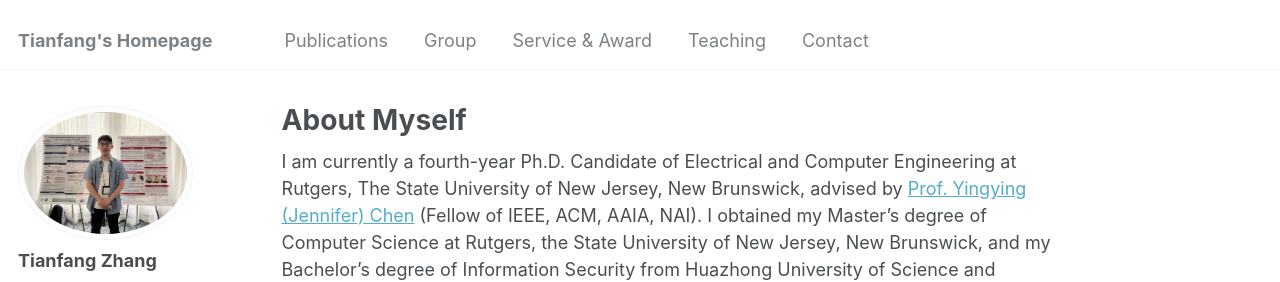
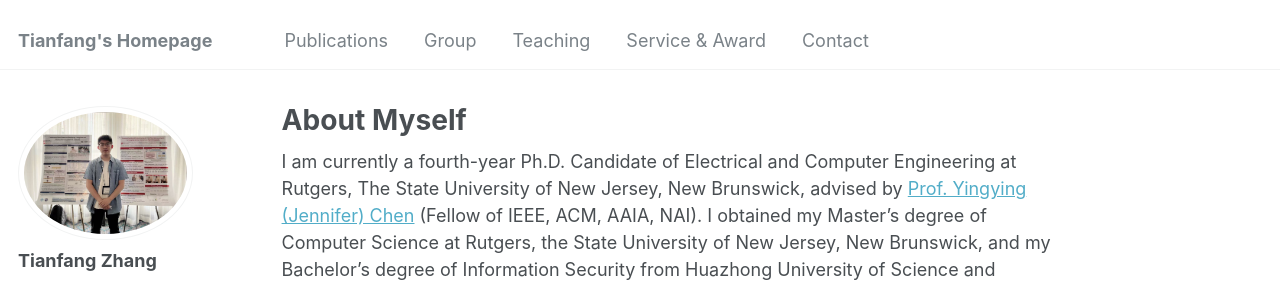
Before and after one commit to tianfang96/tianfang96.github.io, a Jekyll site: the page built from _pages/about.md, in a window 1280 px wide. Shown: the top 282 px of the page. Built offline with Jekyll 4.4.1, drawn with Linux system fonts in a browser that asks for light colours; some web fonts are replaced.

```diff
--- a/_data/navigation.yml
+++ b/_data/navigation.yml
@@ -11,10 +11,10 @@ main:
   - title: "Group"
     url: /talks/
 
-  - title: "Service & Award"
+  - title: "Teaching"
     url: /teaching/
 
-  - title: "Teaching"
+  - title: "Service & Award"
     url: /portfolio/
 
   - title: "Contact"
```
